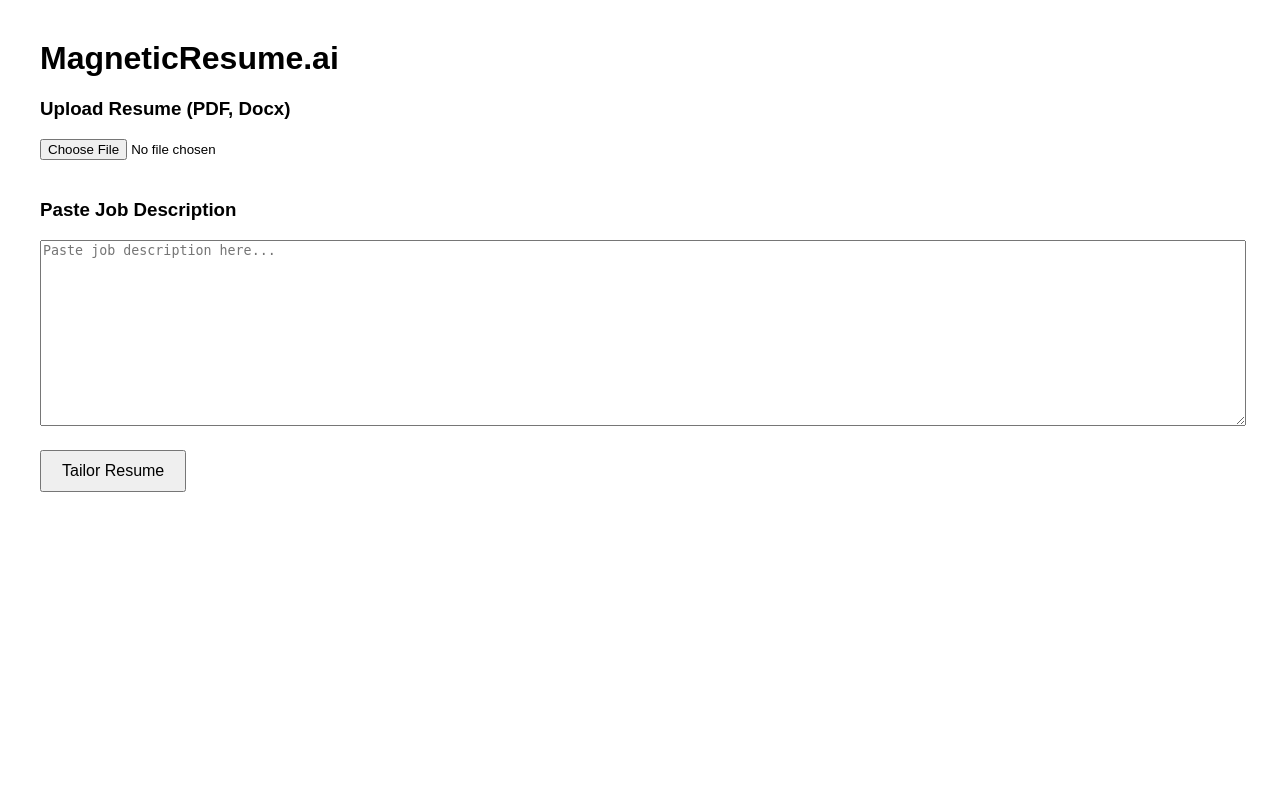
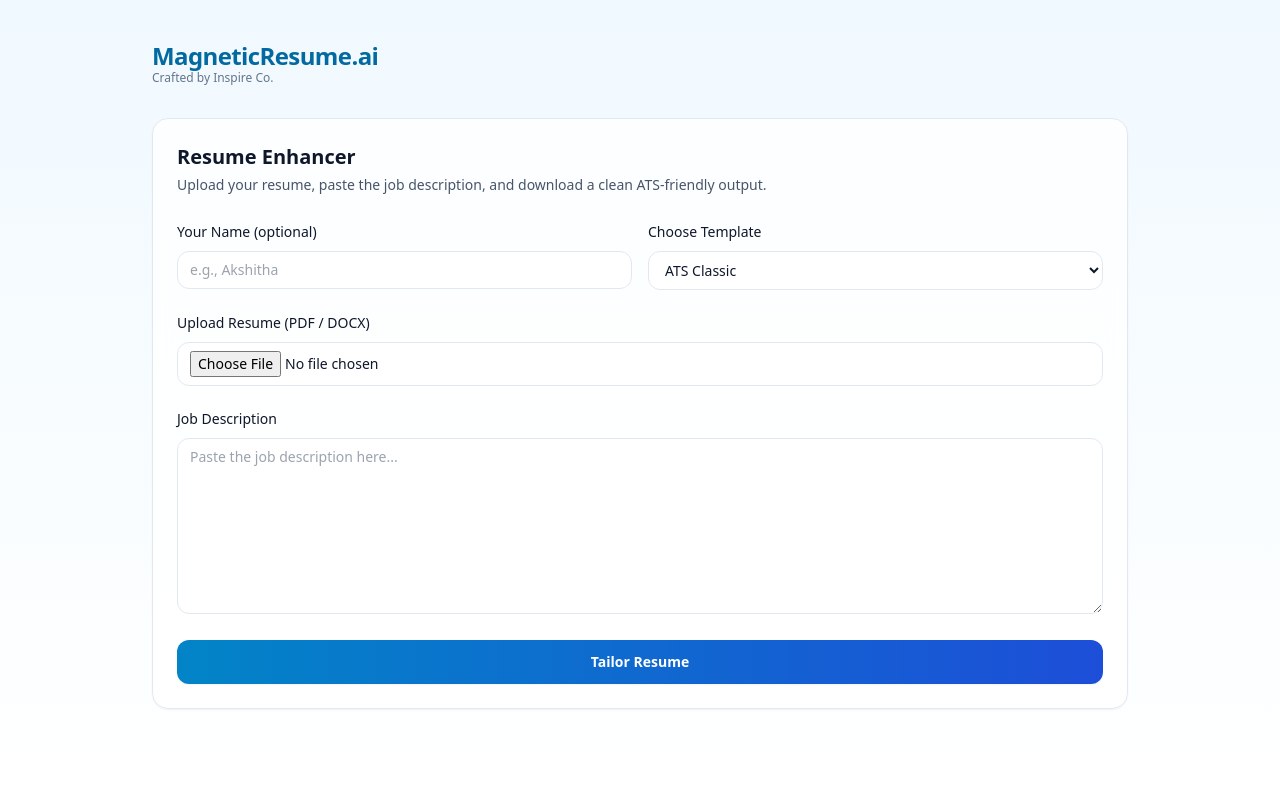
Before and after one commit to achyuth810/magnetic-resume.ai, a Flask app: page / in a window 1280 px wide. Run offline with Flask 3, Linux system fonts and the light colour scheme; some libraries are stand-ins or nearby versions.

Commit message:
Add PDF/DOCX export, clean templates, production-ready Flask app

```diff
--- a/app.py
+++ b/app.py
@@ -1,86 +1,113 @@
-from flask import Flask, render_template, request
+# app.py
+from flask import Flask, render_template, request, send_file, session
 import os
+import re
+import tempfile
+
+from dotenv import load_dotenv
 import google.generativeai as genai
-from dotenv import load_dotenv
-from utils.formatter import clean_resume_output
 
 from utils.pdf_reader import extract_text_from_pdf
 from utils.docx_reader import extract_text_from_docx
 from utils.alignment import alignment_facts
+from utils.pdf_writer import write_resume_pdf
+from utils.docx_writer import write_resume_docx
 
-#-------------------------------
-# LOAD ENV FIRST
-#--------------------------------
 load_dotenv()
 
+app = Flask(__name__)
+app.secret_key = os.getenv("FLASK_SECRET_KEY", "dev-secret-change-me")  # change later
 
+# Gemini
+API_KEY = os.getenv("GOOGLE_API_KEY")
+if not API_KEY:
+    raise RuntimeError("GOOGLE_API_KEY missing. Put it in .env as GOOGLE_API_KEY=...")
 
-# --------------------------------
-# CONFIGURE GEMINI
-# --------------------------------
-genai.configure(
-    api_key=os.getenv("GOOGLE_API_KEY")
-
-)
-
+genai.configure(api_key=API_KEY)
 model = genai.GenerativeModel("models/gemini-flash-latest")
 
 
-# --------------------------------
-# FLASK APP
-# --------------------------------
-app = Flask(__name__)
+def extract_resume_text(file_storage):
+    name = (file_storage.filename or "").lower()
+    if name.endswith(".pdf"):
+        return extract_text_from_pdf(file_storage)
+    if name.endswith(".docx"):
+        return extract_text_from_docx(file_storage)
+    raise ValueError("Unsupported file type. Upload PDF or DOCX.")
 
-def extract_resume_text(file_storage):
-    filename = (file_storage.filename or "").lower()
 
-    if filename.endswith(".pdf"):
-        return extract_text_from_pdf(file_storage)
+def clean_output(text: str) -> str:
+    """Strong cleanup: remove markdown, tables, stray symbols."""
+    if not text:
+        return ""
 
-    if filename.endswith(".docx"):
-        return extract_text_from_docx(file_storage)
+    text = re.sub(r"^\s{0,3}#{1,6}\s*", "", text, flags=re.MULTILINE)  # headings
+    text = text.replace("**", "").replace("__", "").replace("`", "")
+    text = re.sub(r"^\s*\|.*\|\s*$", "", text, flags=re.MULTILINE)  # remove table rows
 
-    raise ValueError("Unsupported file type. Upload a PDF or DOCX.")
+    # bullets -> hyphen
+    text = re.sub(r"^\s*[•*]\s+", "- ", text, flags=re.MULTILINE)
+
+    # collapse extra blank lines
+    text = re.sub(r"\n{3,}", "\n\n", text).strip()
+    return text
+
+
+def confidence_label(delta: int) -> str:
+    if delta >= 12:
+        return "High"
+    if delta >= 5:
+        return "Medium"
+    return "Low"
+
+
+def safe_filename(base: str) -> str:
+    base = (base or "guest").strip().lower()
+    base = re.sub(r"[^a-z0-9_-]+", "_", base)
+    return base[:40] or "guest"
+
 
 @app.route("/", methods=["GET", "POST"])
 def index():
     output = None
-
-    before_score = None
-    after_score = None
-    delta = None
+    before_score = after_score = delta = None
     confidence = None
+    error = None
 
     if request.method == "POST":
-        jd_text = request.form.get("jd")
+        jd_text = (request.form.get("jd") or "").strip()
         resume_file = request.files.get("resume_file")
 
-        if not resume_file or resume_file.filename == "":
-            output = "❌ No resume file uploaded. Please upload a PDF, Docx File."
+        display_name = (request.form.get("display_name") or "").strip()
+        name_slug = safe_filename(display_name) if display_name else "guest"
+
+        template = request.form.get("template", "ATS_CLASSIC")  # <-- NEW
+        if template not in ("ATS_CLASSIC", "ATS_BLUE"):
+            template = "ATS_CLASSIC"
+
+        if not jd_text:
+            error = "Please paste the Job Description."
+        elif not resume_file or not resume_file.filename:
+            error = "Please upload a PDF or DOCX resume."
         else:
             try:
-                # 1️⃣ Extract resume text
                 resume_text = extract_resume_text(resume_file)
 
-                # 2️⃣ BEFORE alignment (original resume)
                 before_alignment = alignment_facts(resume_text, jd_text)
                 before_score = before_alignment["score"]
 
-                # 3️⃣ Gemini tailoring
                 prompt = f"""
-You are an ATS-alignment resume enhancer.
+You are a resume enhancer.
 
 STRICT RULES:
-- DO NOT add fake experience
-- DO NOT add new companies, tools, or skills
-- DO NOT change dates, titles, or locations
-- DO NOT use markdown formatting
-- DO NOT use **, ##, *, or _
-- Output must be plain text only
+- Do NOT add fake experience
+- Do NOT add new companies, tools, skills, certifications
+- Do NOT change dates, titles, locations
+- Output must be PLAIN TEXT ONLY (no markdown, no **, no ##, no tables)
 
 FORMATTING RULES:
-- Use ALL CAPS for section titles
-- Use hyphen (-) for bullet points
+- Use ALL CAPS for section titles (SUMMARY, EXPERIENCE, EDUCATION, SKILLS, CERTIFICATIONS)
+- Use hyphen (-) for bullets
 - One blank line between sections
 
 RESUME:
@@ -90,32 +117,28 @@ JOB DESCRIPTION:
 {jd_text}
 
 TASK:
-Rewrite the resume so it aligns better with the job description.
+Rewrite the resume to better align to the job description while staying truthful.
 """
+                response = model.generate_content(prompt)
+                output = clean_output(response.text or "")
 
-                response = model.generate_content(prompt)
-                output = response.text
-
-                # 4️⃣ AFTER alignment (tailored resume)
                 after_alignment = alignment_facts(output, jd_text)
                 after_score = after_alignment["score"]
 
-                # 5️⃣ Delta improvement
                 delta = after_score - before_score
+                confidence = confidence_label(delta)
 
-                # 6️⃣ Confidence band
-                if after_score >= 85:
-                    confidence = "High"
-                elif after_score >= 70:
-                    confidence = "Medium"
-                else:
-                    confidence = "Low"
+                # store for download routes
+                session["last_output"] = output
+                session["name_slug"] = name_slug
+                session["template"] = template  # <-- NEW
 
             except Exception as e:
-                output = f"❌ Error processing resume: {str(e)}"
+                error = f"Error: {str(e)}"
 
     return render_template(
         "index.html",
+        error=error,
         output=output,
         before_score=before_score,
         after_score=after_score,
@@ -124,5 +147,45 @@ Rewrite the resume so it aligns better with the job description.
     )
 
 
+@app.route("/download/pdf")
+def download_pdf():
+    text = session.get("last_output")
+    if not text:
+        return "Nothing to download. Run tailoring first.", 400
+
+    name_slug = session.get("name_slug", "guest")
+    template = session.get("template", "ATS_CLASSIC")
+
+    filename = f"{name_slug}.pdf"
+
+    tmp = tempfile.NamedTemporaryFile(delete=False, suffix=".pdf")
+    tmp.close()
+
+    # Pass template into your writer
+    write_resume_pdf(text, tmp.name, title="TAILORED RESUME", template=template)
+
+    return send_file(tmp.name, as_attachment=True, download_name=filename)
+
+
+@app.route("/download/docx")
+def download_docx():
+    text = session.get("last_output")
+    if not text:
+        return "Nothing to download. Run tailoring first.", 400
+
+    name_slug = session.get("name_slug", "guest")
+    template = session.get("template", "ATS_CLASSIC")
+
+    filename = f"{name_slug}.docx"
+
+    tmp = tempfile.NamedTemporaryFile(delete=False, suffix=".docx")
+    tmp.close()
+
+    # Pass template into your writer
+    write_resume_docx(text, tmp.name, title="TAILORED RESUME", template=template)
+
+    return send_file(tmp.name, as_attachment=True, download_name=filename)
+
+
 if __name__ == "__main__":
     app.run(debug=True)
--- a/requirements.txt
+++ b/requirements.txt
@@ -38,3 +38,4 @@ typing_extensions==4.15.0
 uritemplate==4.2.0
 urllib3==2.6.2
 Werkzeug==3.1.4
+gunicorn-23.0.0
--- a/templates/index.html
+++ b/templates/index.html
@@ -1,52 +1,140 @@
 <!DOCTYPE html>
-<html>
+<html lang="en">
 <head>
-    <title>MagneticResume.ai — MVP</title>
-    <style>
-        body { font-family: Arial, sans-serif; margin: 40px; }
-        textarea { width: 100%; height: 180px; margin-bottom: 20px; }
-        button { padding: 10px 20px; font-size: 16px; cursor: pointer; }
-        pre { background: #f4f4f4; padding: 20px; white-space: pre-wrap; }
-        input[type="file"] { margin-bottom: 20px; }
-        .card {
-            background:#f5f7fa;
-            padding:16px;
-            border-radius:6px;
-            margin-top:20px;
-        }
-    </style>
+  <meta charset="UTF-8" />
+  <meta name="viewport" content="width=device-width, initial-scale=1.0" />
+  <title>MagneticResume.ai</title>
+  <script src="https://cdn.tailwindcss.com"></script>
 </head>
-<body>
 
-    <h1>MagneticResume.ai</h1>
+<body class="min-h-screen bg-gradient-to-b from-sky-50 to-white text-slate-900">
+  <div class="mx-auto max-w-5xl px-6 py-10">
 
-    <form method="POST" enctype="multipart/form-data">
-        <h3>Upload Resume (PDF, Docx)</h3>
-        <input type="file" name="resume_file" accept=".pdf, .docx" required>
+    <!-- Header -->
+    <div class="flex items-center justify-between">
+      <div>
+        <div class="text-2xl font-bold tracking-tight text-sky-700">MagneticResume.ai</div>
+        <div class="text-xs text-slate-500 -mt-0.5">Crafted by Inspire Co.</div>
+      </div>
+    </div>
 
-        <h3>Paste Job Description</h3>
-        <textarea name="jd" placeholder="Paste job description here..." required></textarea>
+    <!-- Card -->
+    <div class="mt-8 rounded-2xl border border-slate-200 bg-white/80 p-6 shadow-sm backdrop-blur">
+      <h1 class="text-xl font-semibold">Resume Enhancer</h1>
+      <p class="mt-1 text-sm text-slate-600">
+        Upload your resume, paste the job description, and download a clean ATS-friendly output.
+      </p>
 
-        <button type="submit">Tailor Resume</button>
-    </form>
+      {% if error %}
+        <div class="mt-4 rounded-xl border border-red-200 bg-red-50 px-4 py-3 text-sm text-red-700">
+          {{ error }}
+        </div>
+      {% endif %}
+
+      <form method="POST" enctype="multipart/form-data" class="mt-6 space-y-5">
+        <!-- Name + Template -->
+        <div class="grid gap-4 md:grid-cols-2">
+          <div>
+            <label class="text-sm font-medium">Your Name (optional)</label>
+            <input
+              name="display_name"
+              placeholder="e.g., Akshitha"
+              class="mt-2 w-full rounded-xl border border-slate-200 bg-white px-3 py-2 text-sm outline-none focus:ring-4 focus:ring-sky-100"
+            />
+          </div>
+
+          <div>
+            <label class="text-sm font-medium">Choose Template</label>
+            <select
+              name="template"
+              required
+              class="mt-2 w-full rounded-xl border border-slate-200 bg-white px-3 py-2 text-sm outline-none focus:ring-4 focus:ring-sky-100"
+            >
+              <option value="ATS_CLASSIC">ATS Classic</option>
+              <option value="ATS_BLUE">ATS Blue</option>
+            </select>
+          </div>
+        </div>
+
+        <!-- Upload -->
+        <div>
+          <label class="text-sm font-medium">Upload Resume (PDF / DOCX)</label>
+          <input
+            type="file"
+            name="resume_file"
+            accept=".pdf,.docx"
+            required
+            class="mt-2 w-full rounded-xl border border-slate-200 bg-white px-3 py-2 text-sm"
+          />
+        </div>
+
+        <!-- JD -->
+        <div>
+          <label class="text-sm font-medium">Job Description</label>
+          <textarea
+            name="jd"
+            required
+            placeholder="Paste the job description here..."
+            class="mt-2 h-44 w-full rounded-xl border border-slate-200 bg-white px-3 py-2 text-sm outline-none focus:ring-4 focus:ring-sky-100"
+          ></textarea>
+        </div>
+
+        <!-- Submit -->
+        <button
+          type="submit"
+          class="w-full rounded-xl bg-gradient-to-r from-sky-600 to-blue-700 px-4 py-3 text-sm font-semibold text-white shadow-sm hover:opacity-95 active:scale-[0.99]"
+        >
+          Tailor Resume
+        </button>
+      </form>
+    </div>
 
     {% if before_score is not none and after_score is not none %}
-        <hr>
-        <h2>Resume Alignment Summary</h2>
-
-        <div class="card">
-            <p><strong>Before Alignment:</strong> {{ before_score }}%</p>
-            <p><strong>After Alignment:</strong> {{ after_score }}%</p>
-            <p><strong>Improvement:</strong> {{ delta }}%</p>
-            <p><strong>Confidence Level:</strong> {{ confidence }}</p>
+      <div class="mt-6 grid gap-4 md:grid-cols-4">
+        <div class="rounded-2xl border border-slate-200 bg-white p-4 shadow-sm">
+          <div class="text-xs text-slate-500">Before</div>
+          <div class="mt-1 text-2xl font-bold text-slate-900">{{ before_score }}%</div>
         </div>
+        <div class="rounded-2xl border border-slate-200 bg-white p-4 shadow-sm">
+          <div class="text-xs text-slate-500">After</div>
+          <div class="mt-1 text-2xl font-bold text-slate-900">{{ after_score }}%</div>
+        </div>
+        <div class="rounded-2xl border border-slate-200 bg-white p-4 shadow-sm">
+          <div class="text-xs text-slate-500">Improvement</div>
+          <div class="mt-1 text-2xl font-bold text-slate-900">{{ delta }}%</div>
+        </div>
+        <div class="rounded-2xl border border-slate-200 bg-white p-4 shadow-sm">
+          <div class="text-xs text-slate-500">Confidence</div>
+          <div class="mt-1 text-2xl font-bold text-slate-900">{{ confidence }}</div>
+        </div>
+      </div>
     {% endif %}
 
     {% if output %}
-        <hr>
-        <h2>Tailored Resume</h2>
-        <pre>{{ output }}</pre>
+      <div class="mt-6 rounded-2xl border border-slate-200 bg-white p-6 shadow-sm">
+        <div class="flex flex-col gap-3 md:flex-row md:items-center md:justify-between">
+          <h2 class="text-lg font-semibold">Tailored Resume Output</h2>
+
+          <div class="flex gap-2">
+            <a
+              href="/download/pdf"
+              class="rounded-xl bg-slate-900 px-4 py-2 text-sm font-semibold text-white hover:opacity-90"
+            >
+              Download PDF
+            </a>
+            <a
+              href="/download/docx"
+              class="rounded-xl border border-slate-300 bg-white px-4 py-2 text-sm font-semibold text-slate-900 hover:bg-slate-50"
+            >
+              Download DOCX
+            </a>
+          </div>
+        </div>
+
+        <pre class="mt-4 whitespace-pre-wrap rounded-xl bg-slate-50 p-4 text-sm leading-relaxed text-slate-800 border border-slate-200">{{ output }}</pre>
+      </div>
     {% endif %}
 
+  </div>
 </body>
 </html>
--- /dev/null
+++ b/wsgi.py
@@ -0,0 +1,4 @@
+from app import app
+
+if __name__ == "__main__":
+    app.run()
```
Also changed, not shown: index.html (deleted, +0 -52 lines), utils/docx_writer.py (added, +140 -0 lines), utils/pdf_writer.py (added, +176 -0 lines), utils/templates.py (added, +31 -0 lines), 2 other files.
